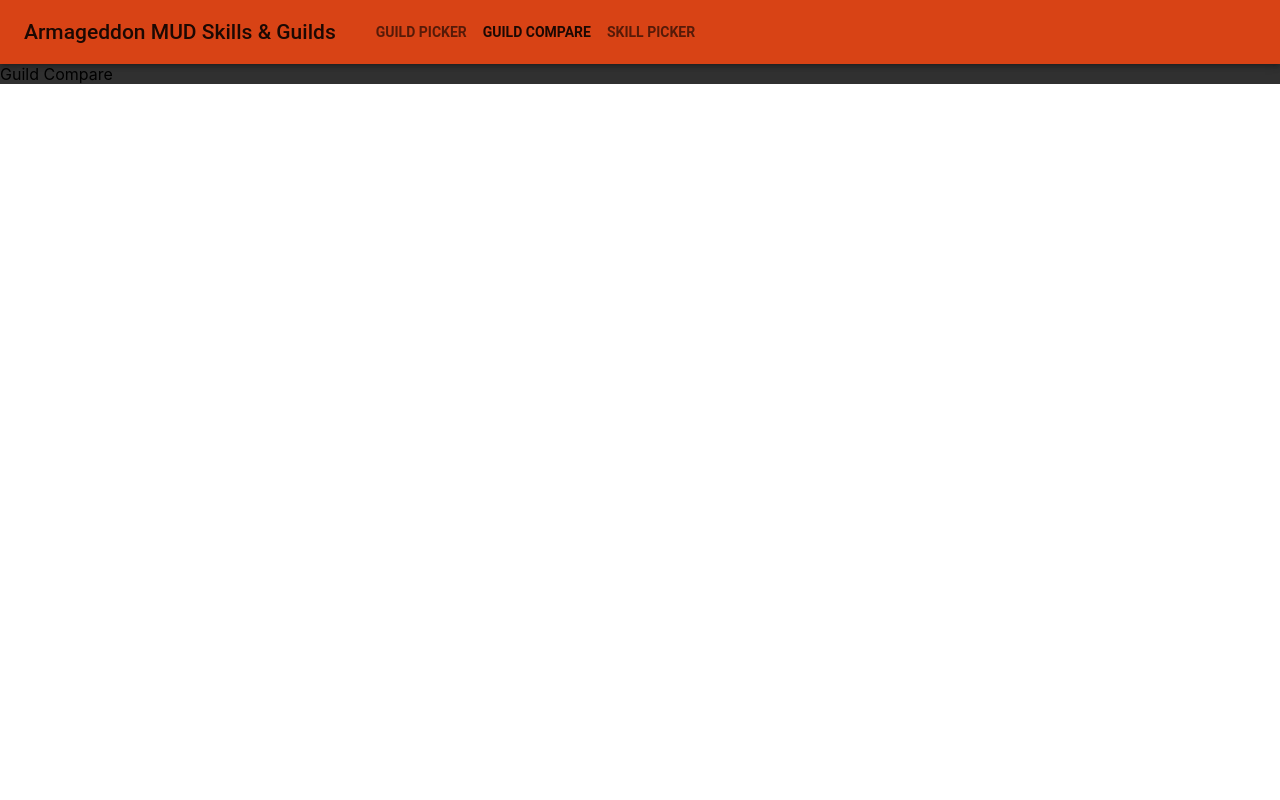
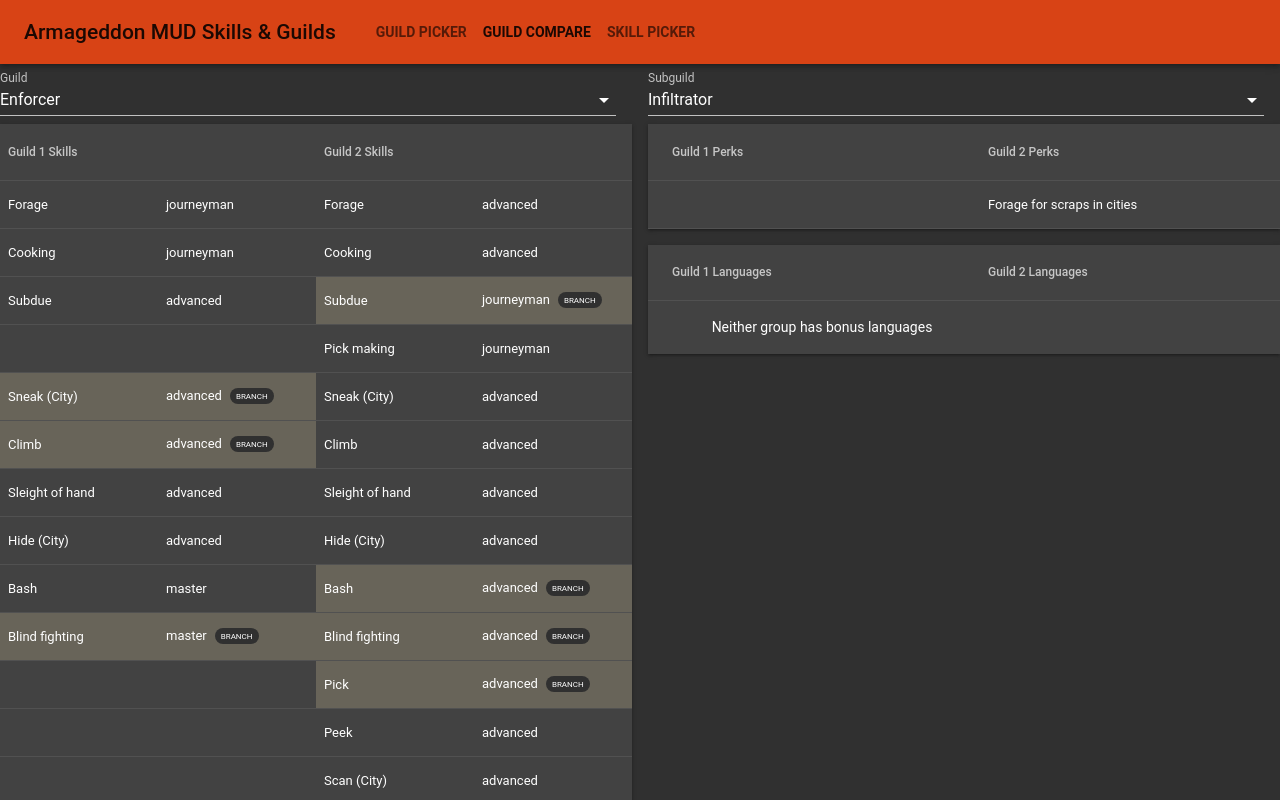
Before and after one commit to tristeArmageddon/arma-guild-picker, a React (Create React App) app: page /arma-guild-picker/guild-compare in a window 1280 px wide. Shown: the top 800 px of the page. Built offline with nearby package versions, Linux system fonts and the light colour scheme.

Commit message:
Add guild compare page

```diff
--- a/src/components/GuildCompare.jsx
+++ b/src/components/GuildCompare.jsx
@@ -1,5 +1,119 @@
-import React from 'react'
-import { withTheme } from '@material-ui/core/styles';
+import React, { Component }from 'react'
+import { withStyles } from '@material-ui/core/styles';
+import data from '../data/data.json'
+import InputLabel from '@material-ui/core/InputLabel';
+import MenuItem from '@material-ui/core/MenuItem';
+import FormHelperText from '@material-ui/core/FormHelperText';
+import FormControl from '@material-ui/core/FormControl';
+import Select from '@material-ui/core/Select';
+import Grid from '@material-ui/core/Grid';
+import SkillCompareTable from './SkillCompareTable';
+import PerkCompareTable from './PerkCompareTable';
+import LanguageCompareTable from './LanguageCompareTable';
 
-const GuildCompare = () => 'Guild Compare'
-export default withTheme()(GuildCompare);
+const styles = (theme) => ({
+  container: {
+    flexGrow: 1,
+  },
+  formControl: {
+    width: 'calc(100% - 1rem)',
+    marginRight: '1rem',
+  }
+});
+class GuildCompare extends Component {
+  state = {
+    guild1: 'enforcer',
+    guild2: 'infiltrator',
+  }
+
+  toggleSelection = event => {
+    this.setState({ [event.target.name]: event.target.value });
+  }
+
+  render() {
+    const {
+      classes
+    } = this.props;
+    const {
+      guild1,
+      guild2,
+    } = this.state;
+    const tableConfig = {
+      g1Label: "Guild 1",
+      g2Label: "Guild 2",
+      g1Key: "guild",
+      g2Key: "guild",
+      g1Value: guild1,
+      g2Value: guild2,
+    };
+    return (
+      <>
+        <Grid container justify="center" spacing={16} className={classes.container}>
+          <Grid item xs={12} sm={6}>
+            <FormHelperText>Guild</FormHelperText>
+            <FormControl className={classes.formControl}>
+              <Select
+                value={this.state.guild1}
+                onChange={this.toggleSelection}
+                inputProps={{
+                  name: 'guild1',
+                  id: 'guild1-select',
+                }}
+              >
+                {Object.keys(data.guilds).map(gKey => (
+                  <MenuItem value={gKey}>
+                    {data.guilds[gKey].label}
+                    {data.guilds[gKey].karma ? ` (${data.guilds[gKey].karma})` : ''}
+                  </MenuItem>
+                ))}
+              </Select>
+            </FormControl>
+          </Grid>
+          <Grid item xs={12} sm={6}>
+            <FormHelperText>Subguild</FormHelperText>
+            <FormControl className={classes.formControl}>
+              <Select
+                className={classes.select}
+                value={this.state.guild2}
+                onChange={this.toggleSelection}
+                inputProps={{
+                  name: 'guild2',
+                  id: 'guild2-select',
+                }}
+              >
+                {Object.keys(data.guilds).map(gKey => (
+                  <MenuItem value={gKey}>
+                    {data.guilds[gKey].label}
+                    {data.guilds[gKey].karma ? ` (${data.guilds[gKey].karma})` : ''}
+                  </MenuItem>
+                ))}
+              </Select>
+            </FormControl>
+          </Grid>
+        </Grid>
+        <Grid container justify="center" spacing={16} className={classes.container}>
+          <Grid item xs={12} lg={6}>
+            <SkillCompareTable
+              {...tableConfig}
+            />
+          </Grid>
+          <Grid item xs={12} lg={6}>
+            <Grid container spacing={16} className={classes.container}>
+              <Grid item xs={12}>
+                <PerkCompareTable
+                  {...tableConfig}
+                />
+              </Grid>
+              <Grid item xs={12}>
+                <LanguageCompareTable
+                  {...tableConfig}
+                />
+              </Grid>
+            </Grid>
+          </Grid>
+        </Grid>
+      </>
+    );
+  }
+}
+export default withStyles(styles)(GuildCompare);
--- a/src/components/LanguageCompareTable.jsx
+++ b/src/components/LanguageCompareTable.jsx
@@ -31,12 +31,13 @@
   languagesToObj({
     guildGroup,
     gSelected,
+    gNumber = 1,
     result = {},
   }) {
     if (data[guildGroup] && data[guildGroup][gSelected].languages) {
       data[guildGroup][gSelected].languages.forEach(lng => {
         result[lng] = {
-          [`${guildGroup}Language`]: data.skills.languages[lng],
+          [`g${gNumber}Language`]: data.skills.languages[lng],
           ...result[lng],
         }
       })
@@ -53,9 +54,11 @@
     } = this.props;
 
     let result = {};
-    for (let guildGroup of [`${g1Key}s`, `${g2Key}s`]) {
-      const gSelected = guildGroup === `${g1Key}s` ? g1Value : g2Value;
-      result = this.languagesToObj({result, guildGroup, gSelected})
+      for (var i = 0; i < 2; i++) {
+        const guildGroup = `${i === 0 ? g1Key : g2Key}s`
+        const gSelected = i === 0 ? g1Value : g2Value;
+        const gNumber = i + 1;
+        result = this.languagesToObj({result, guildGroup, gSelected, gNumber})
     }
     return Object.values(result);
   }
@@ -92,9 +95,9 @@
             {mungedLanguages && mungedLanguages.length > 0  && mungedLanguages.map(row => (
               <TableRow key={row.id}>
                 <TableCell className={classes.cell} component="th" scope="row">
-                  {row[`${g1Key}sLanguage`]}
+                  {row['g1Language']}
                 </TableCell>
-                <TableCell className={classes.cell}>{row[`${g2Key}sLanguage`]}</TableCell>
+                <TableCell className={classes.cell}>{row['g2Language']}</TableCell>
               </TableRow>
             ))}
           </TableBody>
--- a/src/components/PerkCompareTable.jsx
+++ b/src/components/PerkCompareTable.jsx
@@ -31,12 +31,13 @@
   perksToObj({
     guildGroup,
     gSelected,
+    gNumber = 1,
     result = {},
   }) {
     if (data[guildGroup] && data[guildGroup][gSelected].perks) {
       data[guildGroup][gSelected].perks.forEach(prk => {
         result[prk] = {
-          [`${guildGroup}Perk`]: data.perks[prk],
+          [`g${gNumber}Perk`]: data.perks[prk],
           ...result[prk],
         }
       })
@@ -53,9 +54,11 @@
     } = this.props;
 
     let result = {};
-    for (let guildGroup of [`${g1Key}s`, `${g2Key}s`]) {
-      const gSelected = guildGroup === `${g1Key}s` ? g1Value : g2Value;
-      result = this.perksToObj({result, guildGroup, gSelected})
+    for (var i = 0; i < 2; i++) {
+      const guildGroup = `${i === 0 ? g1Key : g2Key}s`
+      const gSelected = i === 0 ? g1Value : g2Value;
+      const gNumber = i + 1;
+      result = this.perksToObj({result, guildGroup, gSelected, gNumber})
     }
     return Object.values(result);
   }
@@ -92,9 +95,9 @@
             {mungedPerks && mungedPerks.length > 0  && mungedPerks.map(row => (
               <TableRow key={row.id}>
                 <TableCell className={classes.cell} component="th" scope="row">
-                  {row[`${g1Key}sPerk`]}
+                  {row['g1Perk']}
                 </TableCell>
-                <TableCell className={classes.cell}>{row[`${g2Key}sPerk`]}</TableCell>
+                <TableCell className={classes.cell}>{row['g2Perk']}</TableCell>
               </TableRow>
             ))}
           </TableBody>
--- a/src/components/SkillCompareTable.jsx
+++ b/src/components/SkillCompareTable.jsx
@@ -58,7 +58,8 @@
     gSelected,
     proficiency,
     result = {},
-    extended = false
+    extended = false,
+    gNumber = 1,
   }) {
     const proficiencyKey = `${extended ? 'ex': ''}${proficiency}`;
     if (data[guildGroup] && data[guildGroup][gSelected][proficiencyKey]) {
@@ -68,9 +69,9 @@
           label,
         } = this.findGroupAndLabel(sk);
         result[sk] = {
-          [`${guildGroup}Skill`]: label,
-          [`${guildGroup}SkillLevel`]: proficiency,
-          [`${guildGroup}SkillBranchesFrom`]: extended && data.skills[group][data[guildGroup][gSelected].branching[sk]],
+          [`g${gNumber}Skill`]: label,
+          [`g${gNumber}SkillLevel`]: proficiency,
+          [`g${gNumber}SkillBranchesFrom`]: extended && data.skills[group][data[guildGroup][gSelected].branching[sk]],
           group,
           ...result[sk],
         }
@@ -89,10 +90,12 @@
 
     let result = {};
     for (let proficiency of data.proficiencies) {
-      for (let guildGroup of [`${g1Key}s`, `${g2Key}s`]) {
-        const gSelected = guildGroup === `${g1Key}s` ? g1Value : g2Value;
+      for (var i = 0; i < 2; i++) {
+        const guildGroup = `${i === 0 ? g1Key : g2Key}s`
+        const gSelected = i === 0 ? g1Value : g2Value;
+        const gNumber = i + 1;
         for (let extended of [true, false]) {
-          result = this.skillsToObj({result, guildGroup, gSelected, proficiency, extended})
+          result = this.skillsToObj({result, guildGroup, gSelected, proficiency, extended, gNumber})
         }
       }
     }
@@ -107,7 +110,7 @@
       g2Key,
       classes,
     } = this.props;
-    console.log(this.mungeSkills())
+
     return (
       <Paper square className={classes.root}>
         <Table className={classes.table}>
@@ -129,83 +132,83 @@
                 <TableCell
                   className={classes.cell}
                   style={{
-                    backgroundColor: row[`${g1Key}sSkillBranchesFrom`] ? 'rgba(255, 236, 179, 0.2)' : 'inherit'
+                    backgroundColor: row['g1SkillBranchesFrom'] ? 'rgba(255, 236, 179, 0.2)' : 'inherit'
                   }}
                 >
                 {
-                  row[`${g1Key}sSkillBranchesFrom`] && row[`${g1Key}sSkill`]
+                  row['g1SkillBranchesFrom'] && row['g1Skill']
                   ? (
                     <Tooltip
-                      title={`branches from ${row[`${g1Key}sSkillBranchesFrom`]}`}
-                      aria-label={`branches from ${row[`${g1Key}sSkillBranchesFrom`]}`}
+                      title={`branches from ${row['g1SkillBranchesFrom']}`}
+                      aria-label={`branches from ${row['g1SkillBranchesFrom']}`}
                     >
                       <div>
-                        {row[`${g1Key}sSkill`]}
+                        {row['g1Skill']}
                       </div>
                     </Tooltip>
-                  ) : row[`${g1Key}sSkill`]
+                  ) : row['g1Skill']
                 }
                 </TableCell>
                 <TableCell
                   className={classes.cell}
                   style={{
-                    backgroundColor: row[`${g1Key}sSkillBranchesFrom`] ? 'rgba(255, 236, 179, 0.2)' : 'inherit'
+                    backgroundColor: row['g1SkillBranchesFrom'] ? 'rgba(255, 236, 179, 0.2)' : 'inherit'
                   }}
                 >
                 {
-                  row[`${g1Key}sSkillBranchesFrom`]
+                  row['g1SkillBranchesFrom']
                   ? (
                     <Tooltip
-                      title={`branches from ${row[`${g1Key}sSkillBranchesFrom`]}`}
-                      aria-label={`branches from ${row[`${g1Key}sSkillBranchesFrom`]}`}
+                      title={`branches from ${row['g1SkillBranchesFrom']}`}
+                      aria-label={`branches from ${row['g1SkillBranchesFrom']}`}
                     >
                       <div>
-                        {row[`${g1Key}sSkillLevel`]}
-                        {row[`${g1Key}sSkillBranchesFrom`] && <Chip className={classes.chip} />}
+                        {row['g1SkillLevel']}
+                        {row['g1SkillBranchesFrom'] && <Chip className={classes.chip} />}
                       </div>
                     </Tooltip>
-                  ) : row[`${g1Key}sSkillLevel`]
+                  ) : row['g1SkillLevel']
                 }
                 </TableCell>
                 <TableCell
                   className={classes.cell}
                   style={{
-                    backgroundColor: row[`${g2Key}sSkillBranchesFrom`] ? 'rgba(255, 236, 179, 0.2)' : 'inherit'
+                    backgroundColor: row['g2SkillBranchesFrom'] ? 'rgba(255, 236, 179, 0.2)' : 'inherit'
                   }}
                 >
                 {
-                  row[`${g2Key}sSkillBranchesFrom`] && row[`${g2Key}sSkill`]
+                  row['g2SkillBranchesFrom'] && row['g2Skill']
                   ? (
                     <Tooltip
-                      title={`branches from ${row[`${g2Key}sSkillBranchesFrom`]}`}
-                      aria-label={`branches from ${row[`${g2Key}sSkillBranchesFrom`]}`}
+                      title={`branches from ${row['g2SkillBranchesFrom']}`}
+                      aria-label={`branches from ${row['g2SkillBranchesFrom']}`}
                     >
                       <div>
-                        {row[`${g2Key}sSkill`]}
+                        {row['g2Skill']}
                       </div>
                     </Tooltip>
-                  ) : row[`${g2Key}sSkill`]
+                  ) : row['g2Skill']
                 }
                 </TableCell>
                 <TableCell
                   className={classes.cell}
                   style={{
-                    backgroundColor: row[`${g2Key}sSkillBranchesFrom`] ? 'rgba(255, 236, 179, 0.2)' : 'inherit'
+                    backgroundColor: row['g2SkillBranchesFrom'] ? 'rgba(255, 236, 179, 0.2)' : 'inherit'
                   }}
                 >
                 {
-                  row[`${g2Key}sSkillBranchesFrom`]
+                  row['g2SkillBranchesFrom']
                   ? (
                     <Tooltip
-                      title={`branches from ${row[`${g2Key}sSkillBranchesFrom`]}`}
-                      aria-label={`branches from ${row[`${g2Key}sSkillBranchesFrom`]}`}
+                      title={`branches from ${row['g2SkillBranchesFrom']}`}
+                      aria-label={`branches from ${row['g2SkillBranchesFrom']}`}
                     >
                       <div>
-                        {row[`${g2Key}sSkillLevel`]}
-                        {row[`${g2Key}sSkillBranchesFrom`] && <Chip className={classes.chip} />}
+                        {row['g2SkillLevel']}
+                        {row['g2SkillBranchesFrom'] && <Chip className={classes.chip} />}
                       </div>
                     </Tooltip>
-                  ) : row[`${g2Key}sSkillLevel`]
+                  ) : row['g2SkillLevel']
                 }
                 </TableCell>
               </TableRow>
```
